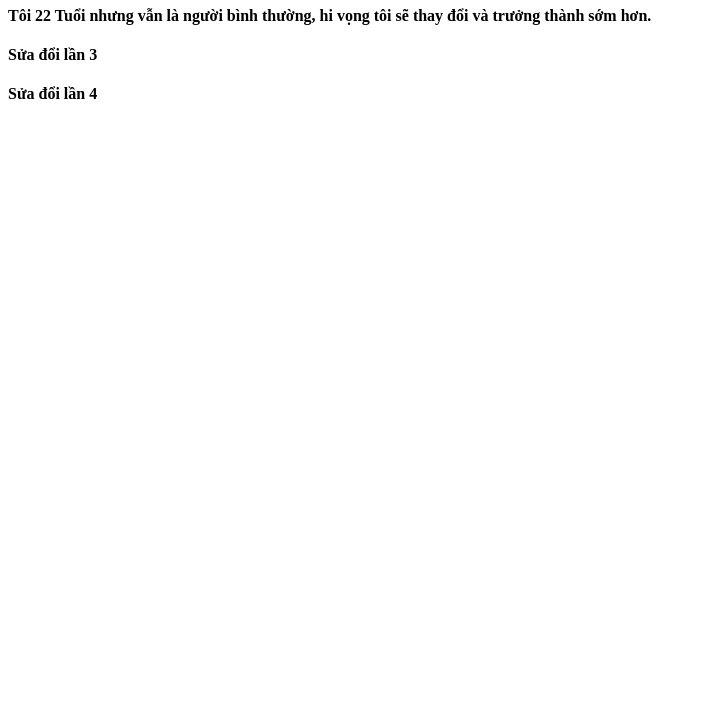
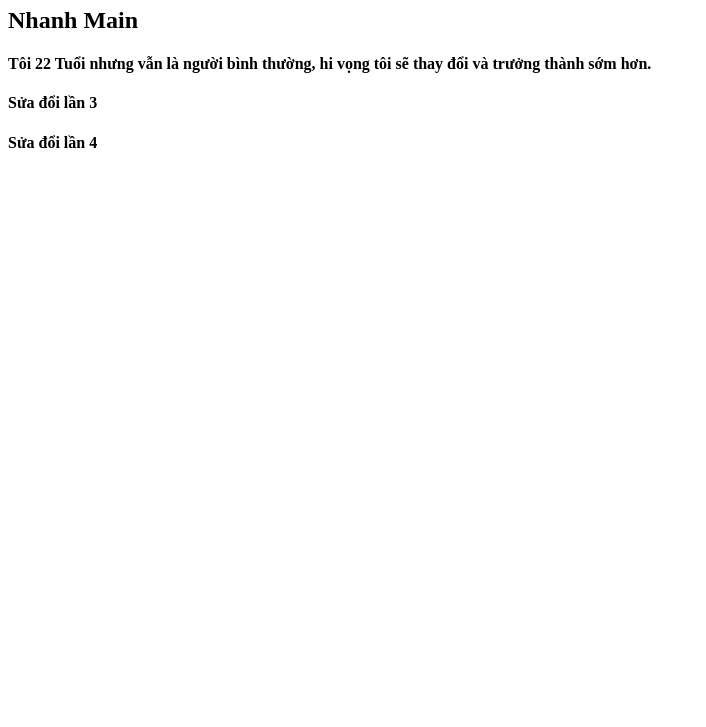
Before and after one commit to yundenany/duan3, a plain HTML site: page index.html in a window 1280 px wide. Shown: the part 73-800 px from the top of the page, without its empty margins (0-706 px from the left). Drawn offline with Linux system fonts and the light colour scheme.

Commit message:
1. Commot nhanh Main

```diff
--- a/index.html
+++ b/index.html
@@ -7,6 +7,7 @@
   </head>
   <body>
     <h1>Dự Án Năm 22 Tuổi.</h1>
+    <h2>Nhanh Main</h2>
     <h4>
       Tôi 22 Tuổi nhưng vẫn là người bình thường, hi vọng tôi sẽ thay đổi và
       trưởng thành sớm hơn.
```
